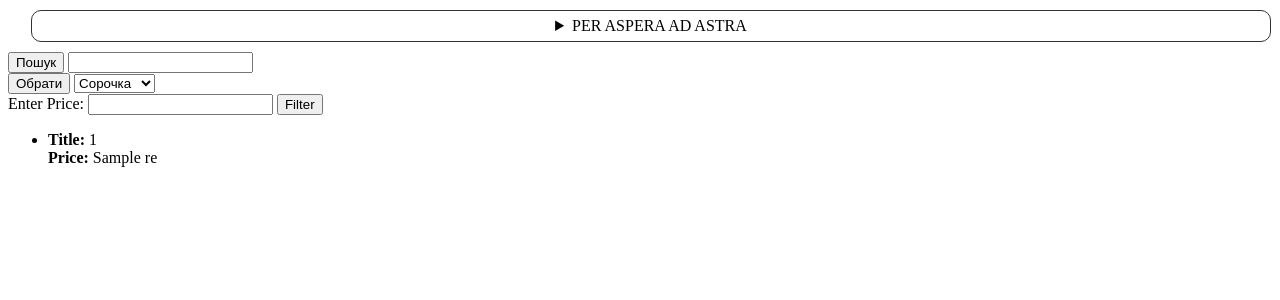
After one commit to kerrian21/project, a Flask app: template FlaskWebProject1/FlaskWebProject1/app/api/templates/results.html in a window 1280 px wide. The commit adds this page. Shown: the top 300 px of the page. Run offline with Flask 2, Linux system fonts and the light colour scheme; the template is opened without the code that fills it: most values are stand-ins (such as "Sample title", 1, 10 or a date in 2020).

Commit message:
new html files and update server file (new(1))

```diff
--- a/FlaskWebProject1/FlaskWebProject1/app/api/server.py
+++ b/FlaskWebProject1/FlaskWebProject1/app/api/server.py
@@ -24,7 +24,9 @@ def check_user_exists(username, email, phone_number, password):
 
 @app.route('/')
 def index():
-    return render_template('index.html', template2='search.html')
+    cursor.execute('SELECT title, price FROM products ORDER BY price ASC')
+    result = cursor.fetchall()
+    return render_template('index.html', result=result)
 
 @app.route('/register', methods=['POST','GET'])
 def register():
@@ -50,12 +52,47 @@ def register():
 
 @app.route('/search', methods=['POST','GET'])
 def search():
-   if request.method == 'POST':
-        query = request.form['query']
-        cursor.execute('SELECT title, price FROM products WHERE title = ?', [query])
-        results = cursor.fetchall()
-        print(results)
-        return render_template('search_results.html', results=results)
+        if request.method == 'POST':
+            query = request.form.get('query')
+            parts = query.split()
+
+            title_query = ' '.join(parts)
+            title_sql_query = 'SELECT title, price FROM products WHERE title LIKE ? COLLATE NOCASE'
+            title_params = (f'%{title_query}%',)
+            cursor.execute(title_sql_query, title_params)
+            title_results = cursor.fetchall()
+
+            color_query = parts[-1]
+            color_sql_query = 'SELECT title, price FROM products WHERE color LIKE ? COLLATE NOCASE'
+            color_params = (f'%{color_query}%',)
+            cursor.execute(color_sql_query, color_params)
+            color_results = cursor.fetchall()
+
+            combined_sql_query = 'SELECT title, price FROM products WHERE title LIKE ? COLLATE NOCASE AND color LIKE ? COLLATE NOCASE'
+            combined_params = (f'%{title_query}%', f'%{color_query}%')
+            cursor.execute(combined_sql_query, combined_params)
+            combined_results = cursor.fetchall()
+
+
+            if len(parts) >= 2:
+                multi_title_query = ' '.join(parts[:-1])
+                multi_title_sql_query = 'SELECT title, price FROM products WHERE title LIKE ? COLLATE NOCASE'
+                multi_title_params = (f'%{multi_title_query}%',)
+                cursor.execute(multi_title_sql_query, multi_title_params)
+                multi_title_results = cursor.fetchall()
+            else:
+                multi_title_results = []
+
+            all_results = title_results + color_results + combined_results + multi_title_results
+            unique_results = []
+            unique_titles_set = set()
+            for title, price in all_results:
+                title_lower = title.lower()
+                if title_lower not in unique_titles_set:
+                    unique_titles_set.add(title_lower)
+                    unique_results.append((title, price))
+            return render_template('search_results.html', results=unique_results)
+
 
 @app.route('/catalog', methods=['POST','GET'])
 def catalog():
@@ -114,10 +151,32 @@ def _range_():
                     cursor.execute("UPDATE products SET Range = ? WHERE types = ? name = ? OR color = ?", (_range_, category, name ,color ))
                     conn.commit()
                     conn.close()
-                    return 'Udated'
+                    return 'Updated'
             else:
                     return 'Not found'
 
+@app.route('/filter_price', methods=['POST', 'GET'])
+def filter_price():
+    if request.method == 'GET':
+        name = request.args.get('name')
+
+        if name:
+            cursor.execute('SELECT title, price FROM products WHERE price = ?', (name,))
+            exact_result = cursor.fetchall()
+
+            if exact_result:
+                message = f"Here is what was found for your query '{name}'."
+                return render_template('results.html', message=message, results=exact_result)
+            else:
+                cursor.execute('SELECT title, price FROM products WHERE price LIKE ? COLLATE NOCASE ORDER BY price ASC', ('%' + name + '%',))
+                similar_result = cursor.fetchall()
+
+                if similar_result:
+                    message = f"Unfortunately, no prices were found for your request '{name}', but similar ones were found."
+                    return render_template('results.html', message=message, results=similar_result)
+                else:
+                    message = f"Sorry, nothing was found for your request '{name}'."
+                    return render_template('results.html', message=message)
 
 
 if __name__ == '__main__':
--- /dev/null
+++ b/FlaskWebProject1/FlaskWebProject1/app/api/templates/results.html
@@ -0,0 +1,79 @@
+<!DOCTYPE html>
+<html lang="en">
+<head>
+    <meta charset="UTF-8">
+    <meta name="viewport" content="width=device-width, initial-scale=1.0">
+    <title>Document</title>
+    <style>
+        summary::-webkit-details-marker {
+            display: none;
+        }
+
+        summary {
+            height: 30px;
+            width: 98%;
+            position: relative;
+            left: 1%;
+            border: 1px solid #333;
+            margin: 10px;
+            text-align: center;
+            line-height: 30px;
+            border-radius: 10px;
+            background-color: white;
+        }
+    </style>
+</head>
+<body>
+
+    <details>
+        <summary>PER ASPERA AD ASTRA</summary>
+    </details>
+    <form action="search" method="POST">
+        <button onclick="changefont()">Пошук</button>
+        <input type="text" name="query">
+    </form>
+
+    <form action="catalog" method="POST" id="catalogForm">
+        <button onclick="changefont()">Обрати</button>
+        <select name="clothes" id="clothesSelect">
+            <option value="Shirt">Сорочка</option>
+            <option value="T-Shirt">Футболка</option>
+            <option value="Pants">Штани</option>
+            <option value="Jacket">Куртка</option>
+            <option value="Footwear">Взуття</option>
+        </select>
+    </form>
+
+    <form action="/filter_price" method="GET" id="filterForm">
+        <label for="price">Enter Price:</label>
+        <input type="text" id="price" name="name" value="{{ price }}" required>
+        <button type="submit">Filter</button>
+    </form>
+
+    <script>
+        // Retrieve the value of the price from the URL parameters
+        const urlParams = new URLSearchParams(window.location.search);
+        const price = urlParams.get('name');
+
+        // Set the value of the price input field
+        document.getElementById('price').value = price;
+    </script>
+
+    {% if message %}
+    <p>{{ message }}</p>
+{% endif %}
+
+{% if results %}
+    <ul>
+        {% for res in results %}
+            <li>
+                <strong>Title:</strong> {{ res[0] }} <br>
+                <strong>Price:</strong> {{ res[1] }}
+            </li>
+        {% endfor %}
+    </ul>
+{% endif %}
+
+
+</body>
+</html>
```
Also changed, not shown: FlaskWebProject1/FlaskWebProject1/app/api/templates/footwear.html (+9 -4 lines), FlaskWebProject1/FlaskWebProject1/app/api/templates/index.html (+19 -2 lines), FlaskWebProject1/FlaskWebProject1/app/api/templates/jacket.html (+7 -3 lines), FlaskWebProject1/FlaskWebProject1/app/api/templates/pants.html (+7 -3 lines), FlaskWebProject1/FlaskWebProject1/app/api/templates/search_results.html (+10 -4 lines), FlaskWebProject1/FlaskWebProject1/app/api/templates/shirt.html (+7 -2 lines), FlaskWebProject1/FlaskWebProject1/app/api/templates/t-shirt.html (+7 -2 lines).
